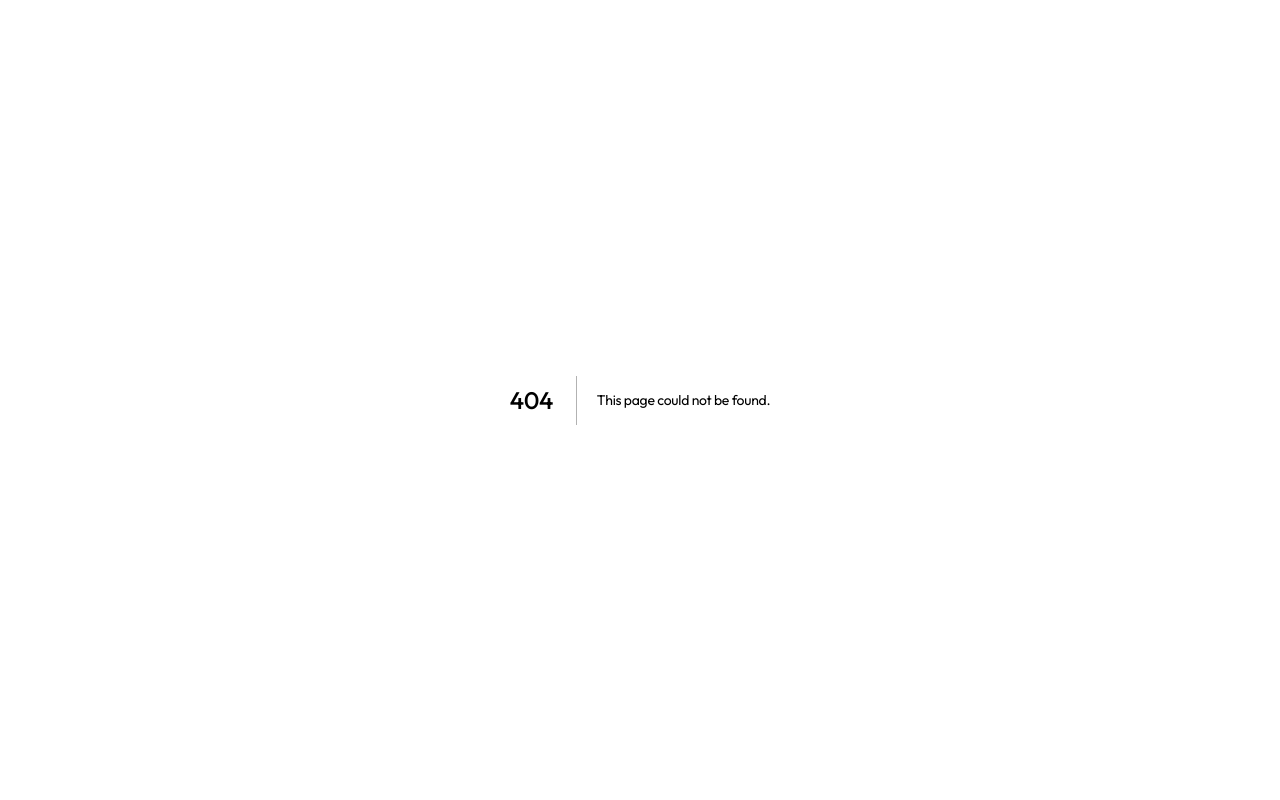
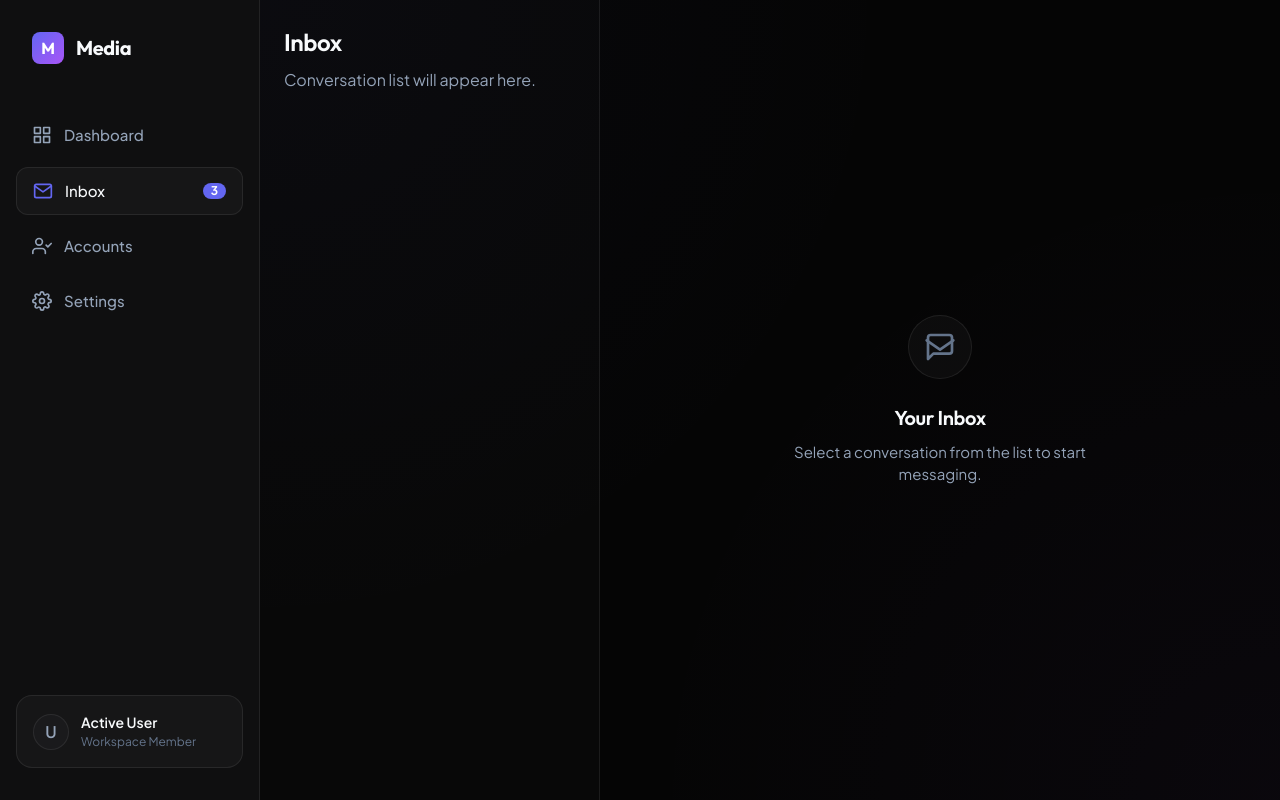
Before and after one commit to HaiMinh2410/media-platform, a Next.js app: page /dashboard/inbox in a window 1280 px wide. Before the commit this address had no page. Built offline with nearby package versions, Linux system fonts and the light colour scheme.

Commit message:
feat: implement dashboard layout with sidebar navigation and messaging domain infrastructure

```diff
--- a/src/app/dashboard/dashboard-layout.module.css
+++ b/src/app/dashboard/dashboard-layout.module.css
@@ -1,7 +1,8 @@
 .layout {
   display: flex;
-  min-height: 100vh;
+  height: 100vh; /* Lock height to viewport */
   background: var(--bg-primary);
+  overflow: hidden;
 }
 
 .main {
@@ -9,9 +10,14 @@
   margin-left: 260px; /* Width of sidebar */
   background: radial-gradient(circle at 0% 0%, rgba(99, 102, 241, 0.03) 0%, transparent 50%),
               radial-gradient(circle at 100% 100%, rgba(168, 85, 247, 0.03) 0%, transparent 50%);
+  display: flex;
+  flex-direction: column;
+  height: 100vh;
 }
 
 .content {
   width: 100%;
-  min-height: 100vh;
+  flex: 1;
+  overflow-y: auto;
+  overflow-x: hidden;
 }
--- /dev/null
+++ b/src/app/dashboard/inbox/inbox.module.css
@@ -0,0 +1,73 @@
+.inboxContainer {
+  display: flex;
+  height: 100vh; /* Fill the entire dashboard minus whatever offset, but wait, it's inside .content which is flex: 1. It should just be height: 100%; */
+  height: 100%;
+  width: 100%;
+}
+
+.conversationSidebar {
+  width: 340px;
+  border-right: 1px solid var(--glass-border);
+  background: rgba(255, 255, 255, 0.01);
+  display: flex;
+  flex-direction: column;
+}
+
+.chatArea {
+  flex: 1;
+  display: flex;
+  flex-direction: column;
+  background: transparent;
+  position: relative;
+}
+
+.placeholderList {
+  padding: 24px;
+  color: var(--fg-secondary);
+}
+
+.placeholderList h2 {
+  color: var(--fg-primary);
+  margin-bottom: 8px;
+  font-size: 1.5rem;
+}
+
+.emptyState {
+  display: flex;
+  flex-direction: column;
+  align-items: center;
+  justify-content: center;
+  height: 100%;
+  width: 100%;
+  color: var(--fg-secondary);
+  text-align: center;
+}
+
+.emptyIcon {
+  width: 64px;
+  height: 64px;
+  margin-bottom: 24px;
+  border-radius: var(--radius-full);
+  background: var(--glass-bg);
+  display: flex;
+  align-items: center;
+  justify-content: center;
+  border: 1px solid var(--glass-border);
+}
+
+.emptyIcon svg {
+  width: 32px;
+  height: 32px;
+  color: var(--fg-tertiary);
+}
+
+.emptyState h3 {
+  font-size: 1.25rem;
+  color: var(--fg-primary);
+  margin-bottom: 8px;
+}
+
+.emptyState p {
+  font-size: 0.9375rem;
+  max-width: 300px;
+}
--- /dev/null
+++ b/src/app/dashboard/inbox/layout.tsx
@@ -0,0 +1,35 @@
+import React from 'react';
+import styles from './inbox.module.css';
+
+export const metadata = {
+  title: 'Inbox | Media Platform',
+};
+
+export default function InboxLayout({
+  children,
+}: {
+  children: React.ReactNode;
+}) {
+  return (
+    <div className={styles.inboxContainer}>
+      {/*
+        This is a placeholder for the Conversation List sidebar.
+        It will be implemented in T049.
+      */}
+      <aside className={styles.conversationSidebar}>
+        <div className={styles.placeholderList}>
+          <h2>Inbox</h2>
+          <p>Conversation list will appear here.</p>
+        </div>
+      </aside>
+
+      {/*
+        The main chat area.
+        It will display either the empty state (page.tsx) or a specific conversation ([id]/page.tsx).
+      */}
+      <main className={styles.chatArea}>
+        {children}
+      </main>
+    </div>
+  );
+}
--- /dev/null
+++ b/src/app/dashboard/inbox/page.tsx
@@ -0,0 +1,17 @@
+import React from 'react';
+import styles from './inbox.module.css';
+
+export default function InboxEmptyState() {
+  return (
+    <div className={styles.emptyState}>
+      <div className={styles.emptyIcon}>
+        <svg viewBox="0 0 24 24" fill="none" stroke="currentColor" strokeWidth="2" strokeLinecap="round" strokeLinejoin="round">
+          <path d="M21 15a2 2 0 0 1-2 2H7l-4 4V5a2 2 0 0 1 2-2h14a2 2 0 0 1 2 2z" />
+          <polyline points="22 7 12 14 2 7" />
+        </svg>
+      </div>
+      <h3>Your Inbox</h3>
+      <p>Select a conversation from the list to start messaging.</p>
+    </div>
+  );
+}
--- a/src/components/layout/sidebar.module.css
+++ b/src/components/layout/sidebar.module.css
@@ -50,12 +50,28 @@
 .navItem {
   display: flex;
   align-items: center;
-  gap: 12px;
+  justify-content: space-between;
   padding: 12px 16px;
   border-radius: var(--radius-md);
   color: var(--fg-secondary);
   font-weight: 500;
   transition: all 0.2s ease;
+}
+
+.navContent {
+  display: flex;
+  align-items: center;
+  gap: 12px;
+}
+
+.badge {
+  background: var(--accent-primary);
+  color: white;
+  font-size: 0.75rem;
+  font-weight: 700;
+  padding: 2px 8px;
+  border-radius: var(--radius-full);
+  line-height: 1;
 }
 
 .navItem:hover {
--- a/src/components/layout/sidebar.tsx
+++ b/src/components/layout/sidebar.tsx
@@ -15,16 +15,18 @@ const NAV_ITEMS = [
         <rect x="14" y="14" width="7" height="7" /><rect x="3" y="14" width="7" height="7" />
       </svg>
     ),
+    exact: true
   },
   {
     label: 'Inbox',
-    href: '/inbox',
+    href: '/dashboard/inbox',
     icon: (
       <svg viewBox="0 0 24 24" fill="none" stroke="currentColor" strokeWidth="2" strokeLinecap="round" strokeLinejoin="round">
         <path d="M4 4h16c1.1 0 2 .9 2 2v12c0 1.1-.9 2-2 2H4c-1.1 0-2-.9-2-2V6c0-1.1.9-2 2-2z" />
         <polyline points="22,6 12,13 2,6" />
       </svg>
     ),
+    badge: '3'
   },
   {
     label: 'Accounts',
@@ -39,13 +41,14 @@ const NAV_ITEMS = [
   },
   {
     label: 'Settings',
-    href: '/settings',
+    href: '/dashboard/settings',
     icon: (
       <svg viewBox="0 0 24 24" fill="none" stroke="currentColor" strokeWidth="2" strokeLinecap="round" strokeLinejoin="round">
         <circle cx="12" cy="12" r="3" />
         <path d="M19.4 15a1.65 1.65 0 0 0 .33 1.82l.06.06a2 2 0 0 1 0 2.83 2 2 0 0 1-2.83 0l-.06-.06a1.65 1.65 0 0 0-1.82-.33 1.65 1.65 0 0 0-1 1.51V21a2 2 0 0 1-2 2 2 2 0 0 1-2-2v-.09A1.65 1.65 0 0 0 9 19.4a1.65 1.65 0 0 0-1.82.33l-.06.06a2 2 0 0 1-2.83 0 2 2 0 0 1 0-2.83l.06-.06a1.65 1.65 0 0 0 .33-1.82 1.65 1.65 0 0 0-1.51-1H3a2 2 0 0 1-2-2 2 2 0 0 1 2-2h.09A1.65 1.65 0 0 0 4.6 9a1.65 1.65 0 0 0-.33-1.82l-.06-.06a2 2 0 0 1 0-2.83 2 2 0 0 1 2.83 0l.06.06a1.65 1.65 0 0 0 1.82.33H9a1.65 1.65 0 0 0 1-1.51V3a2 2 0 0 1 2-2 2 2 0 0 1 2 2v.09a1.65 1.65 0 0 0 1 1.51 1.65 1.65 0 0 0 1.82-.33l.06-.06a2 2 0 0 1 2.83 0 2 2 0 0 1 0 2.83l-.06.06a1.65 1.65 0 0 0-.33 1.82V9a1.65 1.65 0 0 0 1.51 1H21a2 2 0 0 1 2 2 2 2 0 0 1-2 2h-.09a1.65 1.65 0 0 0-1.51 1z" />
       </svg>
     ),
+    exact: true
   },
 ];
 
@@ -61,15 +64,21 @@ export function Sidebar() {
 
       <nav className={styles.nav}>
         {NAV_ITEMS.map((item) => {
-          const isActive = pathname === item.href;
+          const isActive = item.exact
+            ? pathname === item.href
+            : pathname.startsWith(item.href);
+
           return (
             <Link
               key={item.href}
               href={item.href}
               className={`${styles.navItem} ${isActive ? styles.active : ''}`}
             >
-              <span className={styles.icon}>{item.icon}</span>
-              <span className={styles.label}>{item.label}</span>
+              <div className={styles.navContent}>
+                <span className={styles.icon}>{item.icon}</span>
+                <span className={styles.label}>{item.label}</span>
+              </div>
+              {item.badge && <span className={styles.badge}>{item.badge}</span>}
             </Link>
           );
         })}
--- a/src/infrastructure/repositories/message.repository.ts
+++ b/src/infrastructure/repositories/message.repository.ts
@@ -1,5 +1,5 @@
 import { db } from '@/lib/db';
-import type { PersistMessageInput, PersistMessageResult } from '@/domain/types/messaging';
+import type { PersistMessageInput, PersistMessageResult, MessageWithSender, PaginationParams } from '@/domain/types/messaging';
 
 /**
  * Idempotently persists an incoming or outgoing message.
@@ -117,3 +117,47 @@ export async function idempotentPersistMessage(
     return { data: null, error: error.message || 'Unknown database error' };
   }
 }
+
+/**
+ * Fetches message history for a specific conversation with cursor-based pagination.
+ */
+export async function getMessages(
+  conversationId: string,
+  pagination: PaginationParams
+): Promise<{
+  data: MessageWithSender[] | null;
+  nextCursor: string | null;
+  error: string | null
+}> {
+  try {
+    const limit = pagination.limit || 50;
+    const cursor = pagination.cursor;
+
+    const messages = await db.message.findMany({
+      where: { conversationId },
+      take: limit + 1,
+      cursor: cursor ? { id: cursor } : undefined,
+      skip: cursor ? 1 : 0,
+      orderBy: { createdAt: 'desc' }
+    });
+
+    let nextCursor: string | null = null;
+    if (messages.length > limit) {
+      const nextItem = messages.pop();
+      nextCursor = nextItem!.id;
+    }
+
+    const formatted: MessageWithSender[] = messages.map(m => ({
+      id: m.id,
+      content: m.content,
+      senderId: m.senderId,
+      senderType: (m.senderType as any) || 'user',
+      createdAt: m.createdAt
+    }));
+
+    return { data: formatted, nextCursor, error: null };
+  } catch (error: any) {
+    console.error('❌ [MessageRepository] Error fetching messages:', error);
+    return { data: null, nextCursor: null, error: error.message || 'Unknown database error' };
+  }
+}
```
Also changed, not shown: src/domain/types/messaging.ts (+43 -0 lines).
